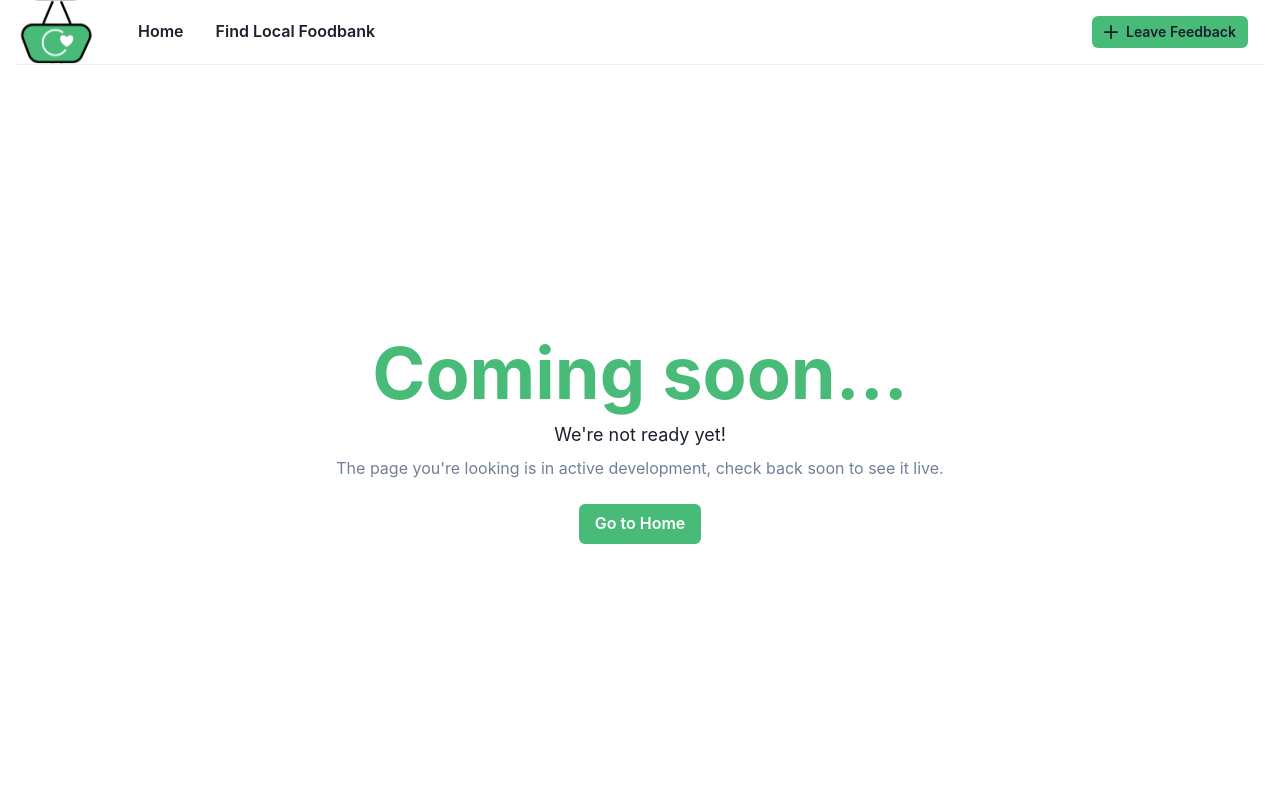
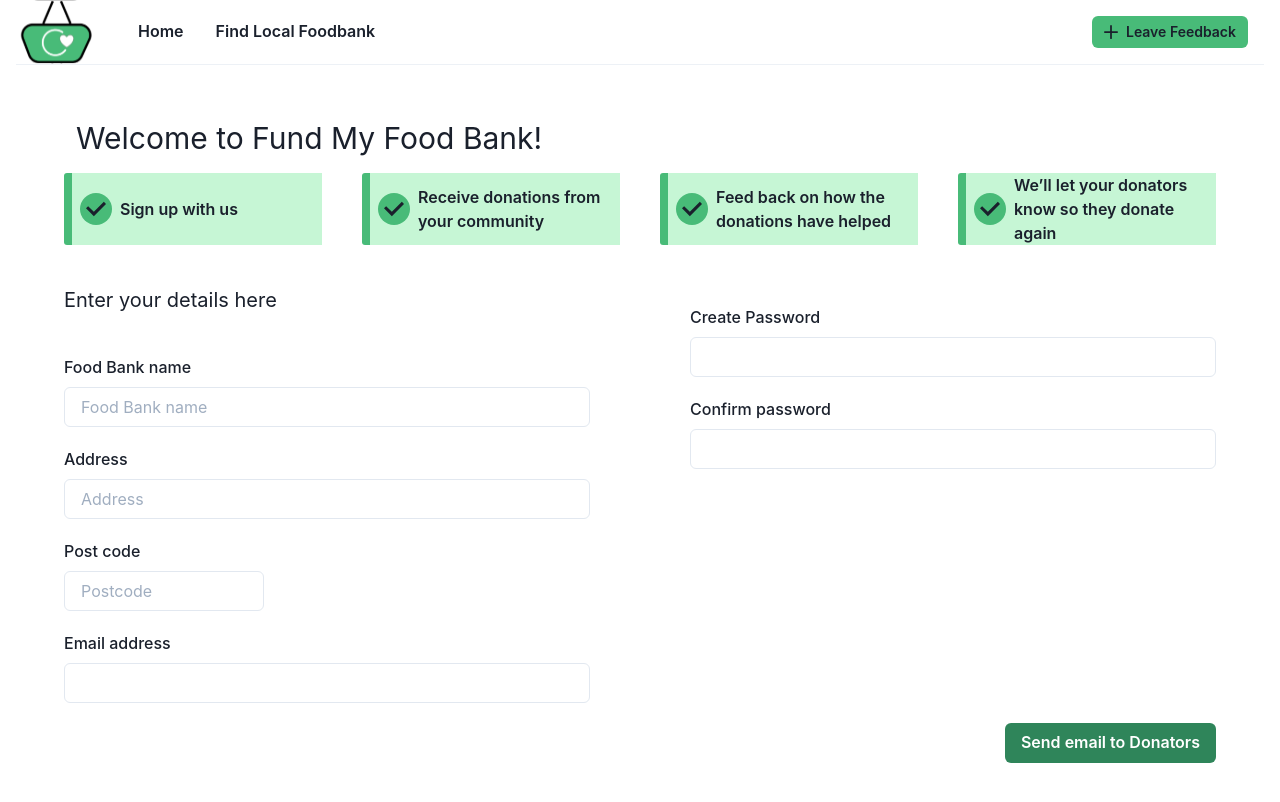
Before and after one commit to azy2k9/fund-my-foodbank, a Next.js app: page /register-foodbank in a window 1280 px wide. Built offline with nearby package versions, Linux system fonts and the light colour scheme.

Commit message:
add register foodbannk page

```diff
--- a/pages/register-foodbank.tsx
+++ b/pages/register-foodbank.tsx
@@ -1,41 +1,131 @@
-import React from 'react';
-import { Flex, Heading, Text, Button } from '@chakra-ui/react';
-import { useRouter } from 'next/router';
+import { Form} from '@chakra-ui/theme/components';
+import { Button, Container, FormControl, FormLabel, Input, SimpleGrid, Box , Text, Center} from '@chakra-ui/react';
+import { CheckIcon, Icon } from '@chakra-ui/icons';
+import { Flex } from '@chakra-ui/layout';
+import Feature from './components/featuredisplay';
+import { useState } from 'react';
 
-const RegisterFoodbank = () => {
-    const router = useRouter();
+const RegisterFoodBank = () => {
+    const [foodbank_names] = useState([
+        'Broughton Hub',
+        'No. 93 (formerly the Harpurhey Wellbeing Centre)',
+        'St Philips, Chapel Street',
+    ]);
+    const [donator_name] = useState('Arslaan Qadus');
+    const [money_raised, setMoneyRaised] = useState(0);
+    const [people_helped, setPeopleHelped] = useState(0);
+    const [food_packs_donated, setFoodPacksDonated] = useState(0);
+    const [donator_email] = useState('azy2k9@gmail.com');
+
+    const handleClick = async () => {
+        const res = await fetch('/api/notify-donator', {
+            method: 'POST',
+            headers: {
+                'Content-Type': 'application/json',
+            },
+            body: JSON.stringify({
+                foodbank_names,
+                donator_name,
+                people_helped,
+                money_raised,
+                food_packs_donated,
+                donator_email,
+            }),
+        }).then((res) => res.json());
+
+        console.log(res);
+    };
+
     return (
-        <Flex
-            flexDir='column'
-            py={10}
-            px={6}
-            h='90vh'
-            justifyContent={'center'}
-            alignItems='center'
-        >
-            <Heading as='h1' size='4xl' color={'green.400'}>
-                Coming soon...
-            </Heading>
-            <Text fontSize='18px' mt={3} mb={2}>
-                We're not ready yet!
-            </Text>
-            <Text color={'gray.500'} mb={6}>
-                The page you're looking is in active development, check back soon to see it live.
-            </Text>
-            <Button
-                colorScheme={'green'}
-                bg={'green.400'}
-                _hover={{
-                    bg: 'green.500',
-                }}
-                color='white'
-                variant='solid'
-                onClick={() => router.push('/')}
-            >
-                Go to Home
-            </Button>
-        </Flex>
+        <Center>
+            <Box width='90vw' mt='6'>
+                    <Box m='3'>
+                        <Text fontSize='3xl'>Welcome to Fund My Food Bank!</Text>
+                    </Box>
+            <SimpleGrid columns={{ base: 1, md: 4 }} spacing={10}>
+                        <Feature
+                            icon={<Icon as={CheckIcon} w={5} h={5} />}
+                            title={'Sign up with us'}
+                        />
+                        <Feature
+                            icon={<Icon as={CheckIcon} w={5} h={5} />}
+                            title={'Receive donations from your community'}
+                        />
+                        <Feature
+                            icon={<Icon as={CheckIcon} w={5} h={5} />}
+                            title={'Feed back on how the donations have helped'}
+                        />
+                        <Feature
+                            icon={<Icon as={CheckIcon} w={5} h={5} />}
+                            title={'We’ll let your donators know so they donate again'}
+                        />
+            </SimpleGrid>
+            <Box width='90vw' mt='6'>
+            <FormControl  as={'fieldset'} my={10}>
+            <SimpleGrid columns={2} spacing={100}>
+                <Box ><Text  fontSize='xl'textAlign={'left'}>
+                Enter your details here
+                </Text>
+                <FormLabel htmlFor='foodbank-name' mt={10}>
+                Food Bank name
+                </FormLabel>
+                <Input
+                    required
+                    id='foodbank-name'
+                    placeholder='Food Bank name'
+                />
+
+                <FormLabel htmlFor='address' mt={5}>
+                Address
+                </FormLabel>
+                <Input
+                    id="address"
+                    required
+                    placeholder='Address'
+
+                />
+                <FormLabel htmlFor='postcode' mt={5}>
+                Post code
+                </FormLabel>
+                <Input
+                    width={200}
+                   id="postcode"
+                   required
+                   placeholder='Postcode'
+                />
+                 <FormLabel  mt={5}  htmlFor='email'>
+                    Email address
+                </FormLabel>
+                <Input id='email' type='email' />
+
+
+            </Box>
+                <Box>
+                <FormLabel  mt={5}  htmlFor='create-password'>
+                    Create Password
+                </FormLabel>
+                <Input id='create-password' type='email' />
+                <FormLabel  mt={5}  htmlFor='confirm-password'>
+                    Confirm password
+                </FormLabel>
+                <Input id='confirm-password' type='email' />
+                </Box>
+                </SimpleGrid>
+                <Flex justifyContent={'end'}  mt={5}>
+                    <Button
+                        bg={'green.600'}
+                        color={'#ffff'}
+                        _hover={{ background: 'green.700' }}
+                        onClick={handleClick}
+                    >
+                        Send email to Donators
+                    </Button>
+                </Flex>
+            </FormControl>
+            </Box>
+        </Box>
+        </Center>
     );
 };
 
-export default RegisterFoodbank;
+export default RegisterFoodBank;
```
